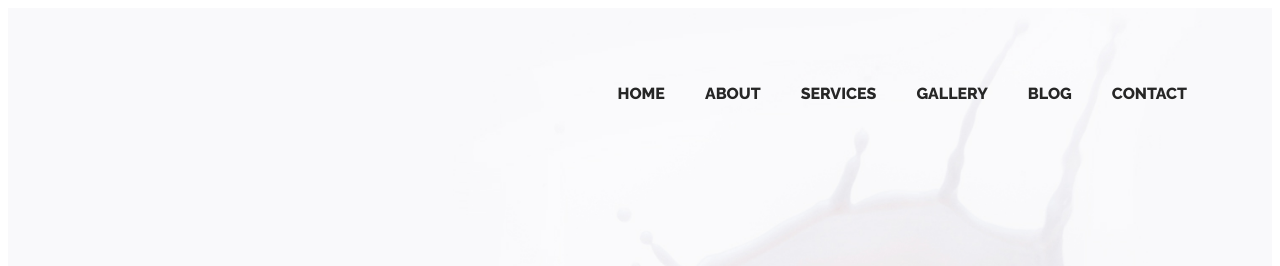
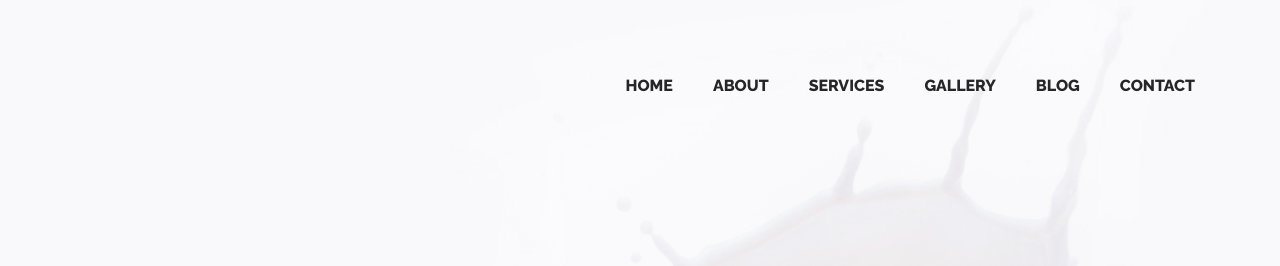
Before and after one commit to Kisielek/WeeklyWebDevChallangeNo2, a plain HTML site: page index.html in a window 1280 px wide. Shown: the top 266 px of the page. Drawn offline with Linux system fonts and the light colour scheme.

Commit message:
Body width 100%

```diff
--- a/css/style.css
+++ b/css/style.css
@@ -1,5 +1,10 @@
 @import url('https://fonts.googleapis.com/css?family=Raleway:100,800');
-
+body
+{
+    margin:0px;
+    padding:0px;
+    width:100%;
+}
 body .menu {
     position: relative;
     min-height: 100vh;
```
